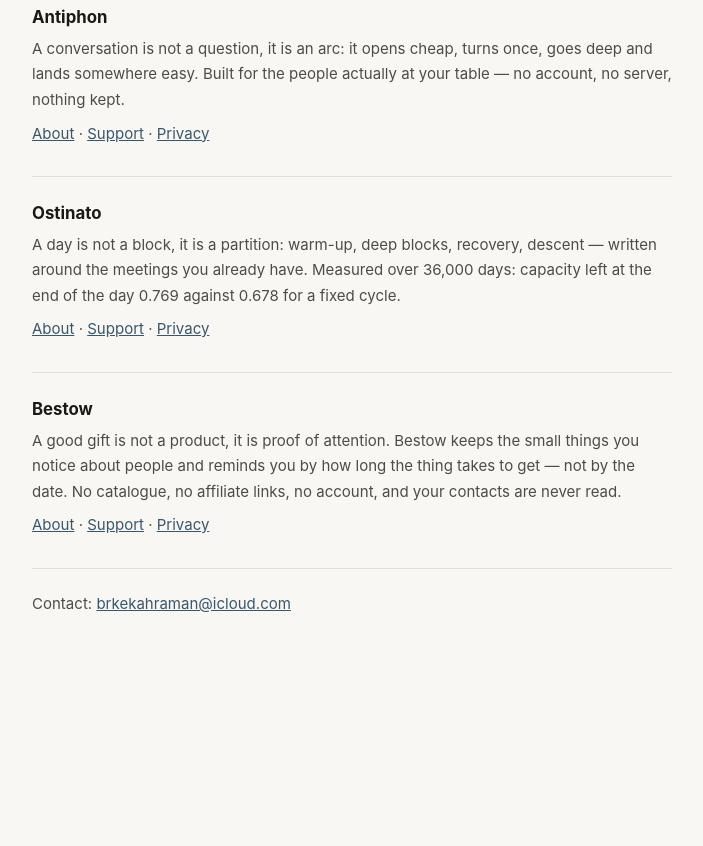
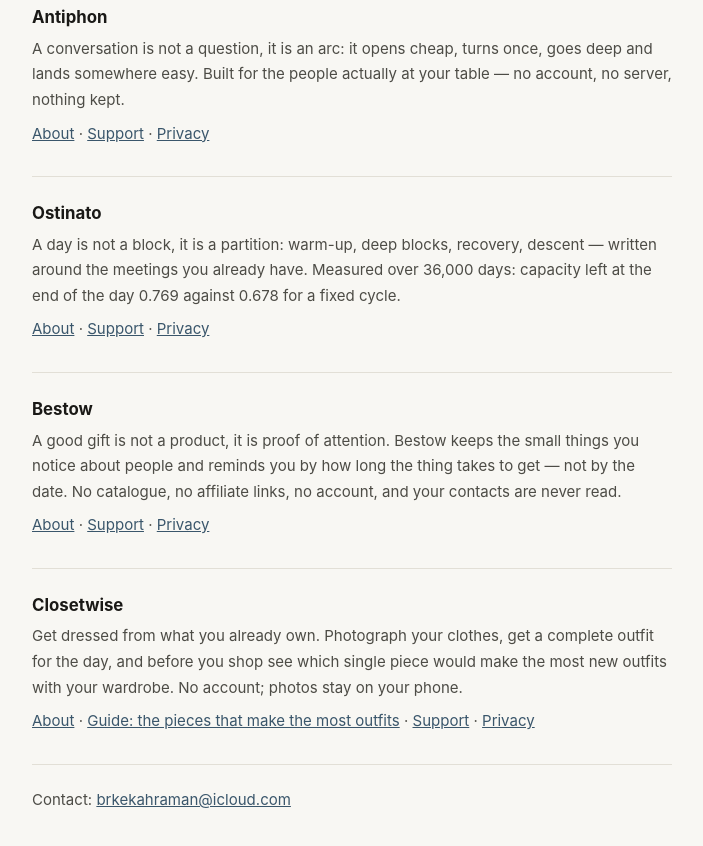
Before and after one commit to berkemd/norea, a plain HTML site: page index.html in a window 1280 px wide. Shown: the part 2775-3621 px from the top of the page, without its empty margins (288-991 px from the left). Before the commit the page ends 3485 px from the top, so only its background shows below. Drawn offline with Linux system fonts and the light colour scheme.

Commit message:
site: yayin_1128_norea_closetwise
Co-Authored-By: Claude Fable 5.2 <noreply@anthropic.com>
Claude-Session: https://claude.ai/code/session_01BoFeQ7QtZHerPveCXTP6VS

```diff
--- a/index.html
+++ b/index.html
@@ -284,6 +284,21 @@
         </p>
       </div>
       <div class="row">
+        <h2>Closetwise</h2>
+        <p>
+          Get dressed from what you already own. Photograph your clothes, get a
+          complete outfit for the day, and before you shop see which single
+          piece would make the most new outfits with your wardrobe. No account;
+          photos stay on your phone.
+        </p>
+        <p>
+          <a href="closetwise/">About</a> ·
+          <a href="closetwise/guide.html">Guide: the pieces that make the most outfits</a> ·
+          <a href="closetwise/support.html">Support</a> ·
+          <a href="closetwise/privacy.html">Privacy</a>
+        </p>
+      </div>
+      <div class="row">
         <p>
           Contact:
           <a href="mailto:brkekahraman@icloud.com">brkekahraman@icloud.com</a>
```
